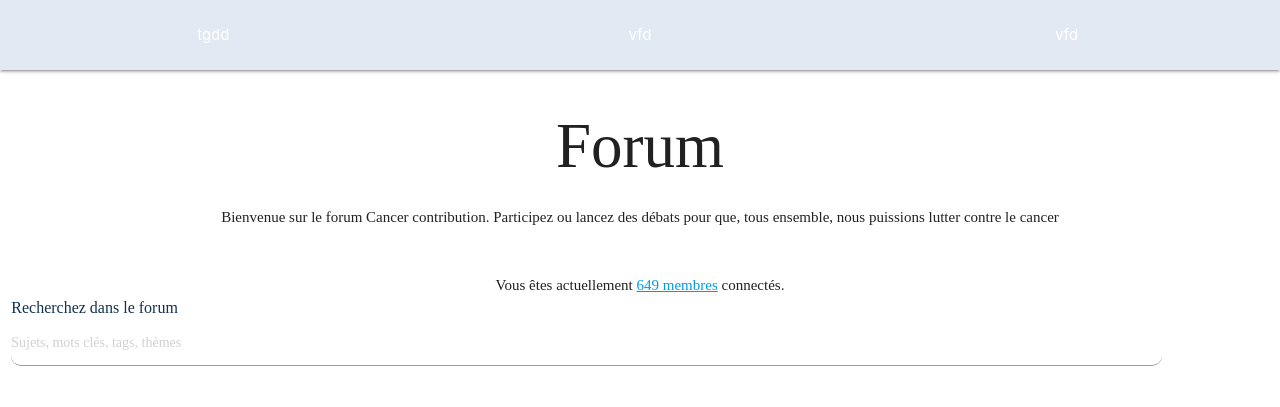
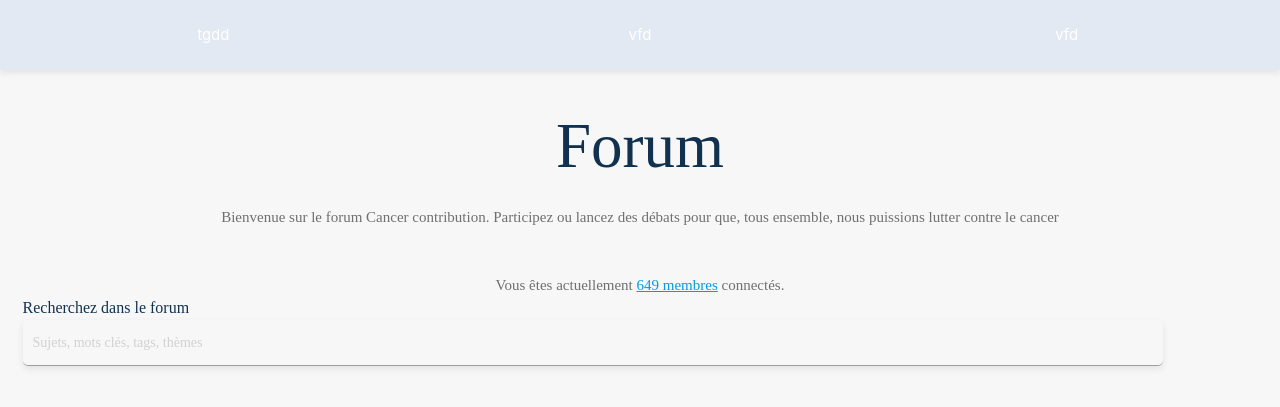
Before and after one commit to aureliensamier/cancercontribu, a PHP site: page /site/forum.html in a window 1280 px wide. Shown: the top 407 px of the page. Run offline with PHP 8.4, Linux system fonts and the light colour scheme; some web fonts are replaced.

Commit message:
Forum page update

```diff
--- a/site/forum.html
+++ b/site/forum.html
@@ -55,7 +55,7 @@
 			</p>
 
 			<!-- search input-->
-			<div class="search_field_forum">
+			<div class="search_field_forum col s12 row">
 				<label for="search_forum" class="label_search_forum col s11">
 						Recherchez dans le forum
 					<input id="search_forum" type="text" placeholder="Sujets, mots clés, tags, thèmes"/>
--- a/styles/forum.css
+++ b/styles/forum.css
@@ -28,27 +28,39 @@
     src: url("../assets/font/Raleway-Bold.ttf");
 }
 
+body{
+    background-color: #F7F7F7;
+    color: #707070;
+}
 
 h1 {
     font-family: "Montserrat_semi-bold";
-
+    color:#12314F;
     text-align: center;
+    font-size: 30px;
 }
 
-#search_forum{
-    font-family: 'Raleway_light';
-    font-size: 14px;
-    border-radius: 10px;
+.search_field_forum {
+    margin: 5vh 0 5vh 0;
+    margin: 0 auto;
+}
 
-}
 .label_search_forum {
     font-family: "Montserrat_bold";
     font-size: 16px;
     color:#12314F;
+    margin: 0 auto;
+}
+#search_forum{
+    font-family: 'Raleway_light';
+    font-size: 14px;
+    border-radius: 5px;
+    box-shadow: 0px 3px 6px #E3E3E3;
+    color:#12314F;
+    padding-left: 10px;
+}
 
-}
-.search_field_forum {
-}
+
 
 #forum_categories__container {
    padding: 0;
@@ -57,7 +69,7 @@ h1 {
 .forum_header {
     background-color:#E3E9F2;
     height: 70px;
-    box-shadow: linear-gradient(#c2c2c2ec, 2, 3, 7, 0.2 );
+    box-shadow: 0px 3px 6px #E3E3E3;
     margin: 0;
     display: flex;
     align-items: center;
```
